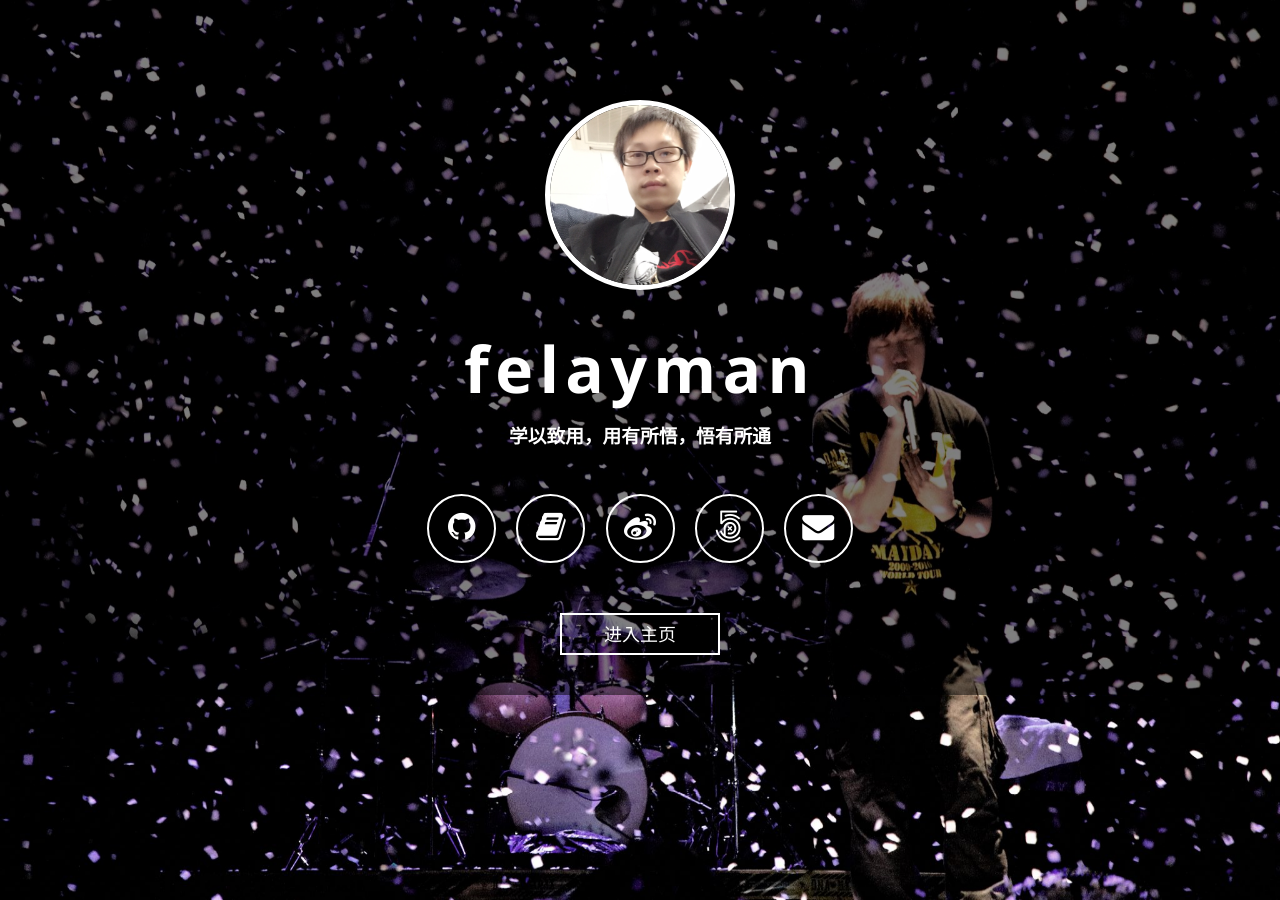
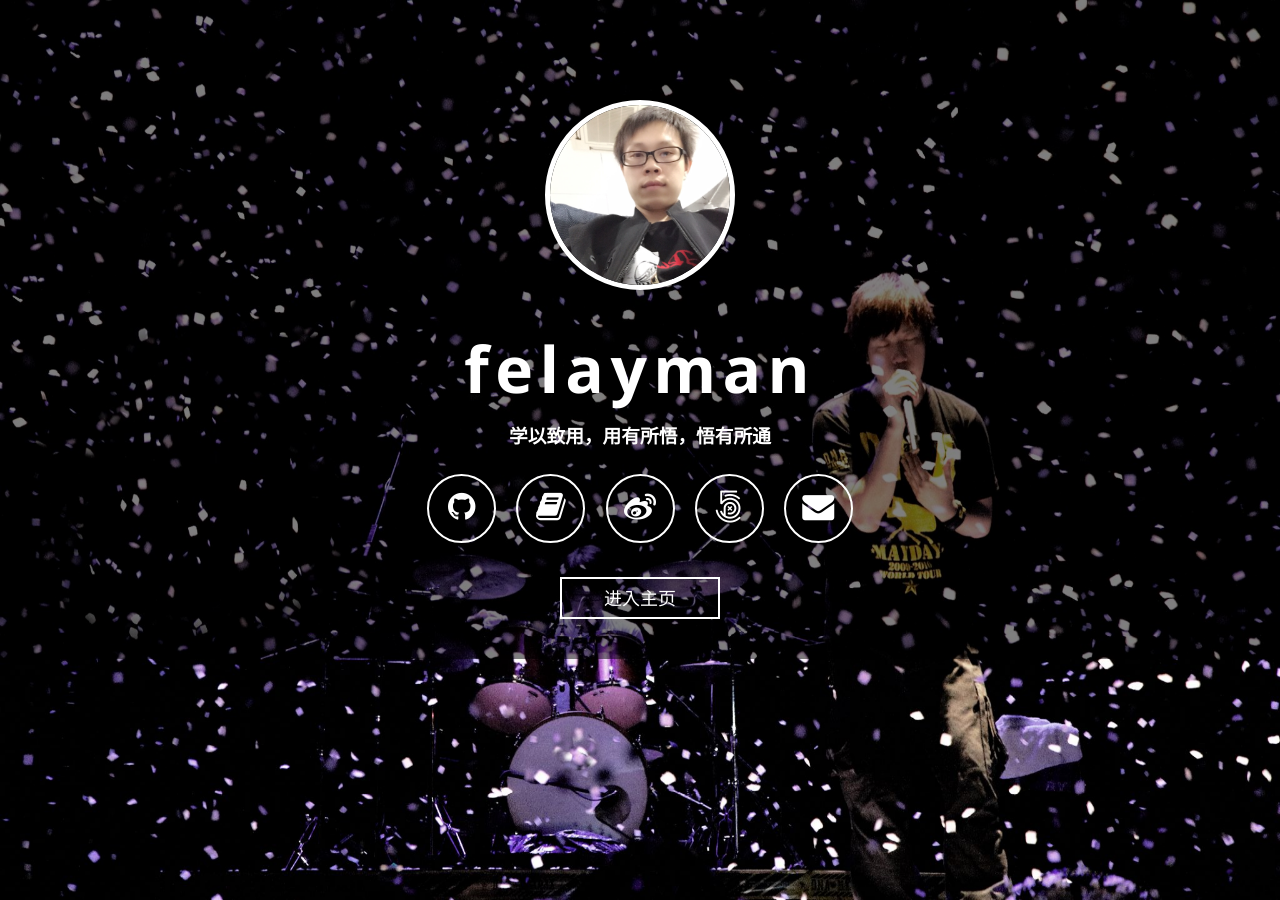
Before and after one commit to chcchccch/felayman.github.io, a Jekyll site: the page built from index.html, in a window 1280 px wide. Built offline with Jekyll 4.4.1, drawn with Linux system fonts in a browser that asks for light colours; nearby versions of some CDN libraries.

```diff
--- a/index.html
+++ b/index.html
@@ -8,7 +8,7 @@
 	<img src="{{ '/styles/img/avatar.jpg' }}" id="avatar">
 
 	<h1>felayman</h1>
-	<h3>学以致用，用有所悟，悟有所通</h3>
+	<h3 class="">学以致用，用有所悟，悟有所通</h3>
 
 	<ul class="cover-ul">
 		{% if site.github_username %}
--- a/styles/css/front.css
+++ b/styles/css/front.css
@@ -46,6 +46,7 @@
 ul {
     list-style: none;
     padding: 0;
+    margin: -20px 0 0 0;
 }
 li {
     border-radius: 100%;
```
